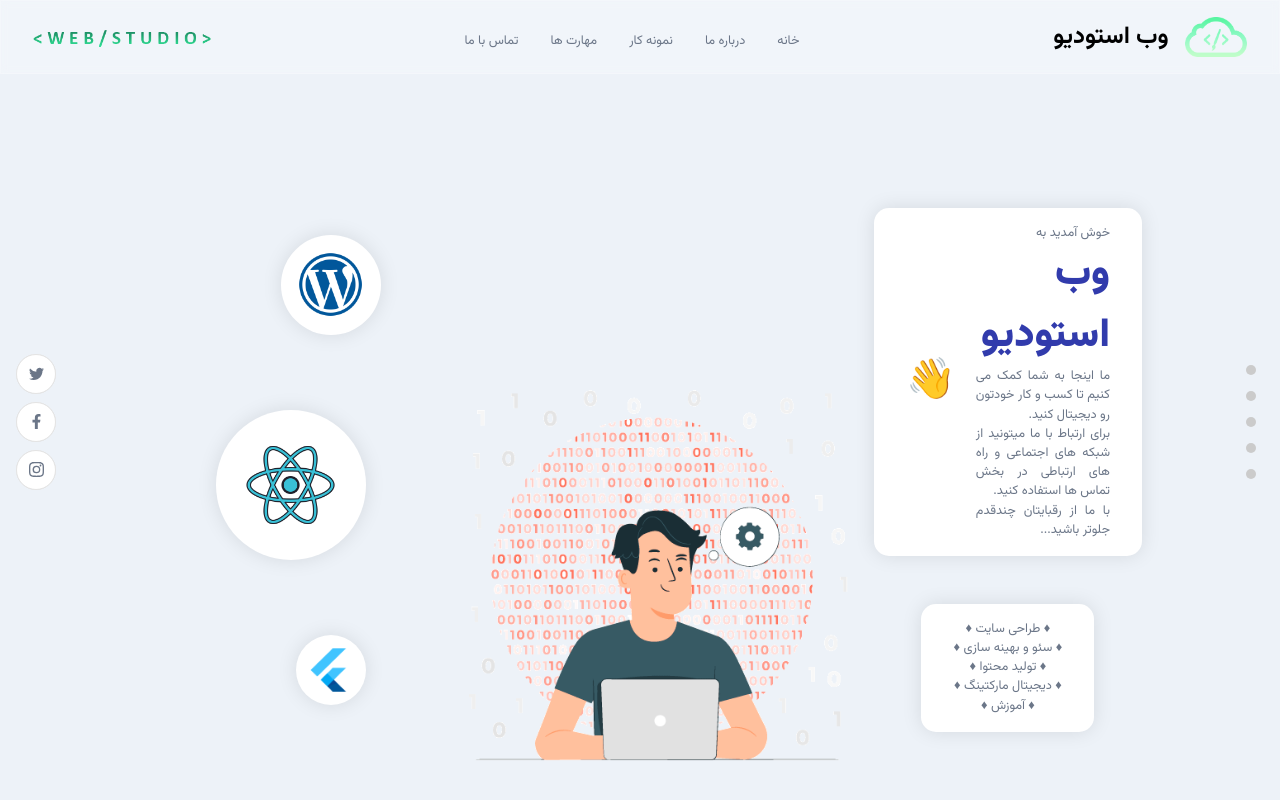
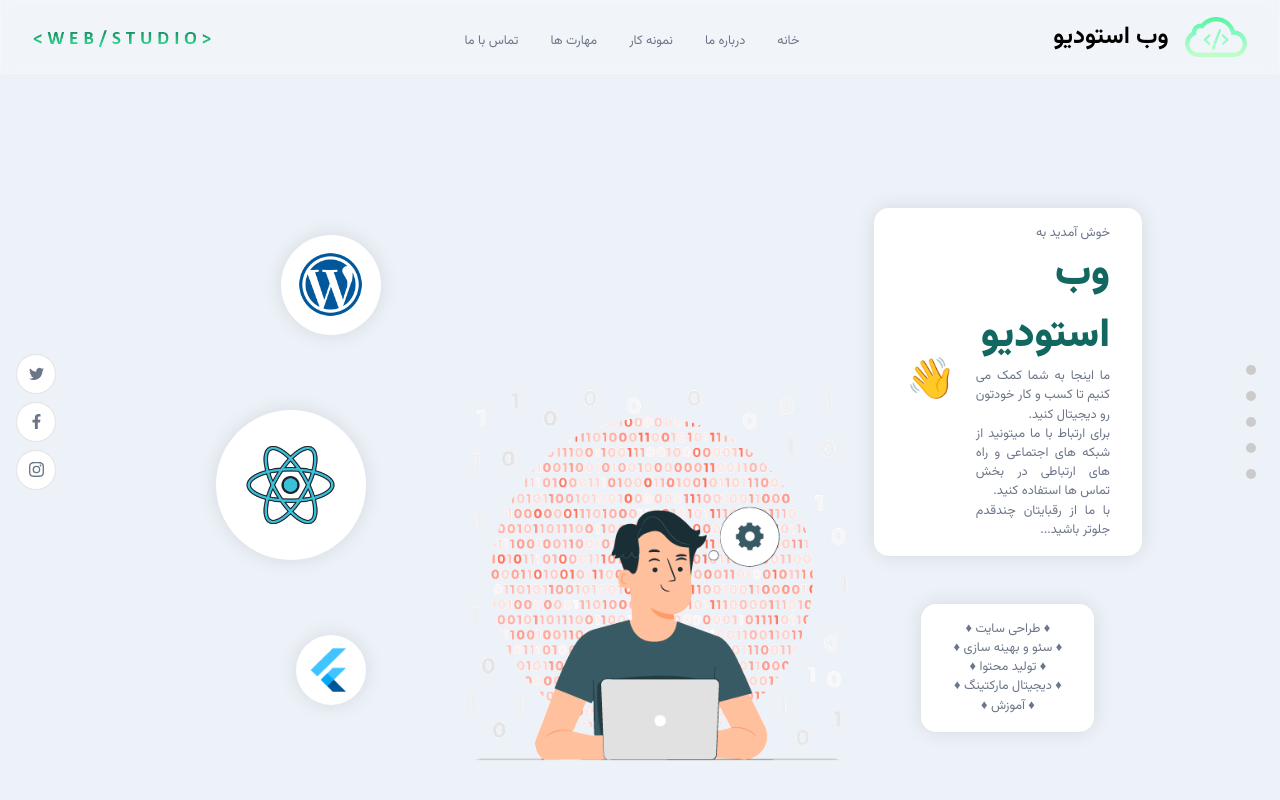
Before and after one commit to mohammadali-amd/portofilo, a React (Create React App) app: page / in a window 1280 px wide. Shown: the top 800 px of the page. Built offline with nearby package versions, Linux system fonts and the light colour scheme.

Commit message:
Update secondary-color

```diff
--- a/src/index.css
+++ b/src/index.css
@@ -4,7 +4,7 @@
   --font-base: "Vazirmatn";
 
   --primary-color: #edf2f8;
-  --secondary-color: #313bac;
+  --secondary-color: #126760;
   --black-color: #030303;
   --lightGray-color: #e4e4e4;
   --gray-color: #6b7688;
```
